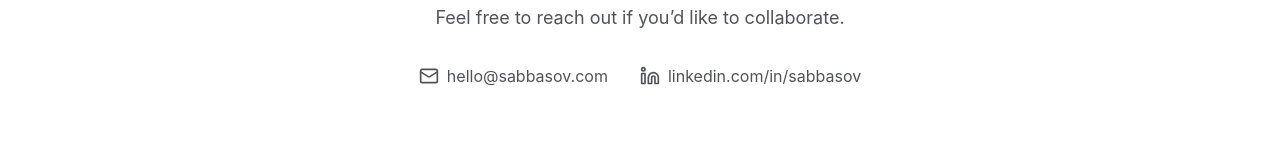
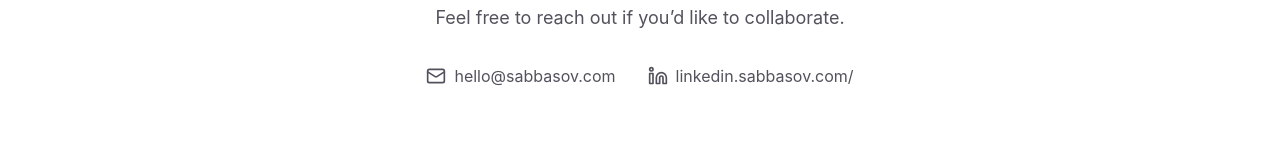
Before and after one commit to sabbasov/sabbasov.com, a Next.js app: page / in a window 1280 px wide. Shown: the part 3995-4149 px from the top of the page. Built offline with nearby package versions, Linux system fonts and the light colour scheme.

Commit message:
update linkedin link text

```diff
--- a/app/components/contact.tsx
+++ b/app/components/contact.tsx
@@ -24,7 +24,7 @@ const Contact = () => {
             </a>
             <a href="http://linkedin.sabbasov.com/" target="_blank" rel="noopener noreferrer" className="flex items-center gap-2 text-zinc-600 dark:text-zinc-400 hover:text-custom-blue dark:hover:text-custom-blue transition-colors duration-300">
               <Linkedin size={20} />
-              <span>linkedin.com/in/sabbasov</span>
+              <span>linkedin.sabbasov.com/</span>
             </a>
           </div>
         </motion.div>
```
